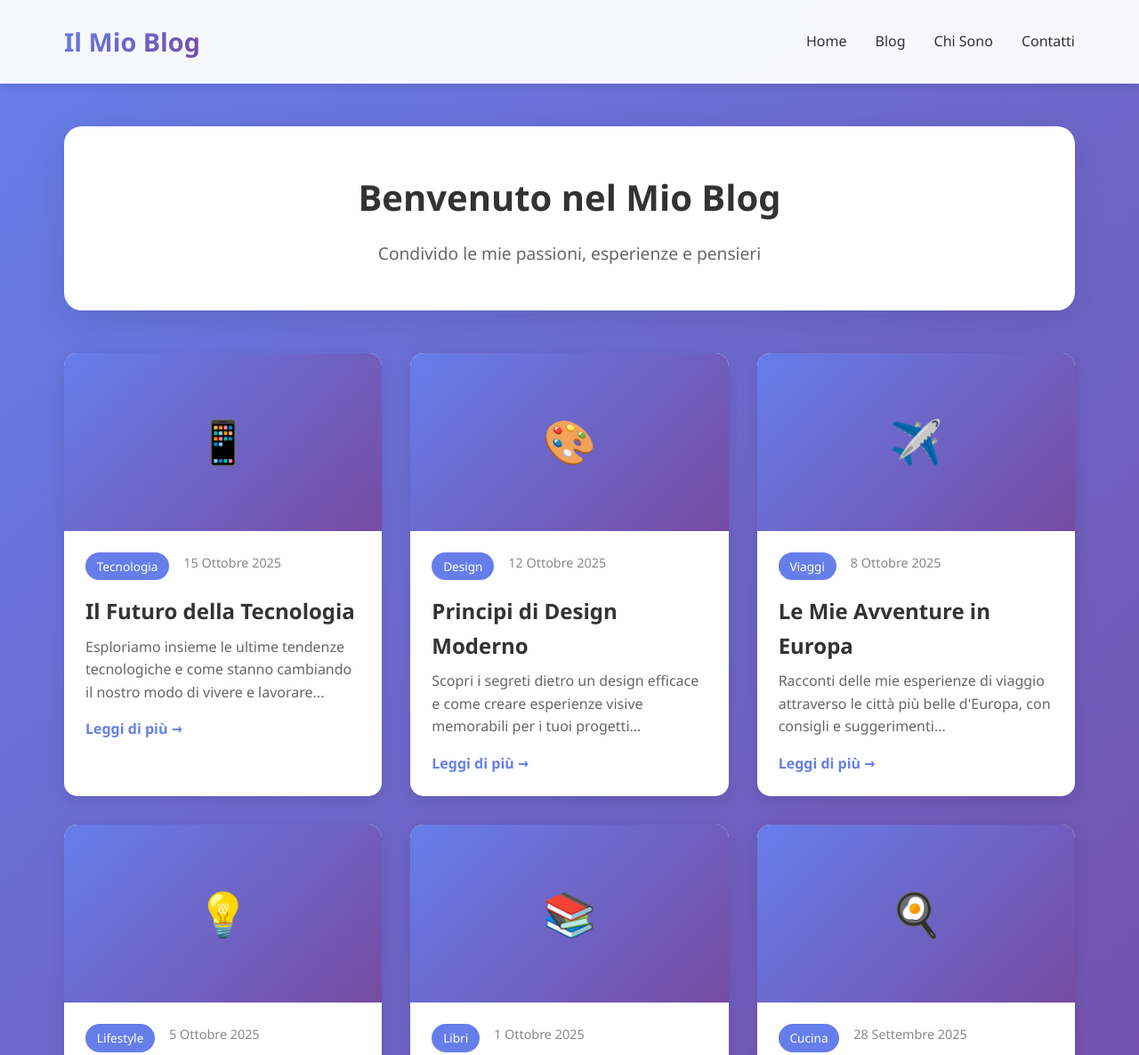
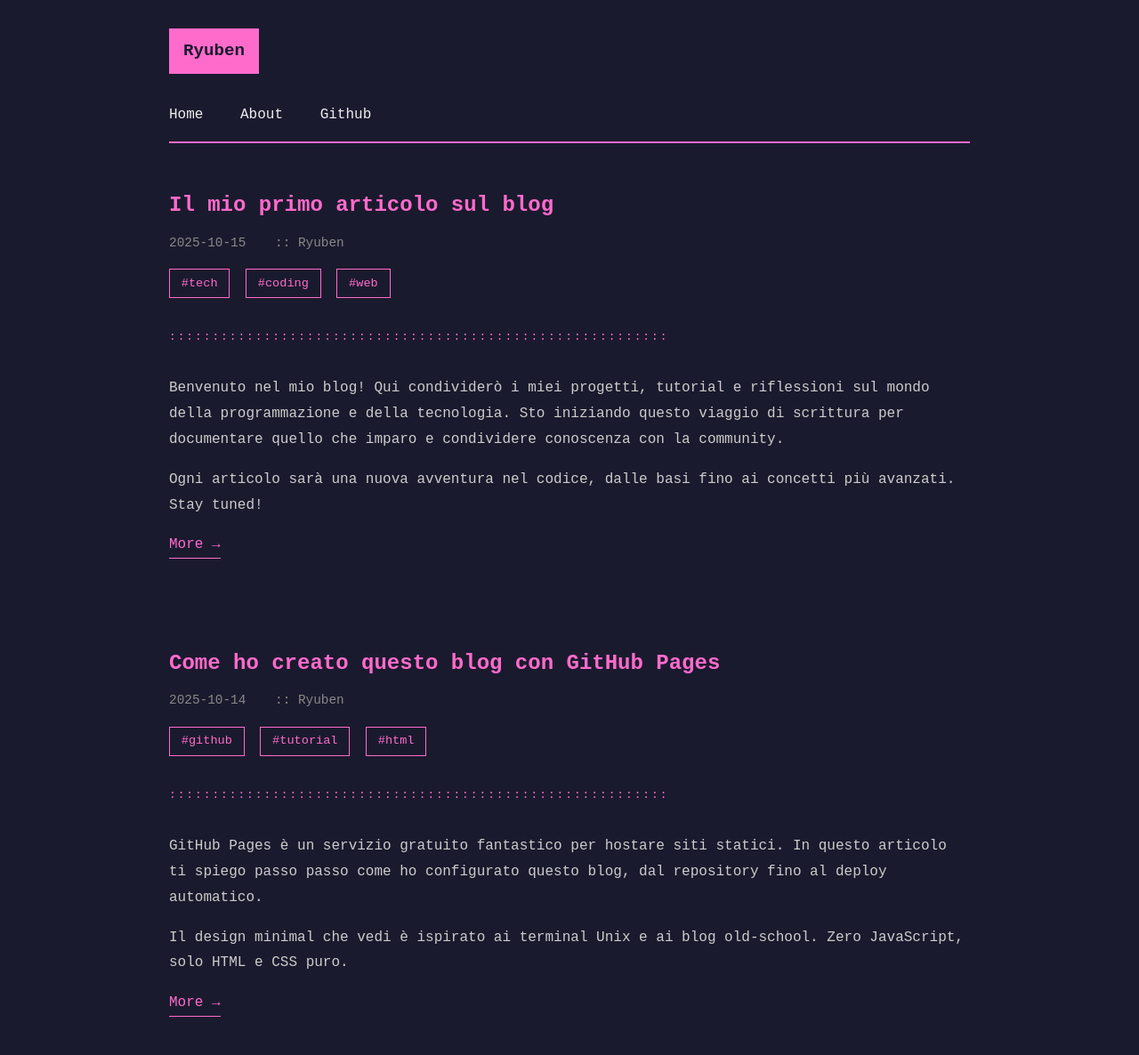
Before and after one commit to ryuben-star/ryuben-star.github.io, a plain HTML site: page index.html in a window 1280 px wide. Shown: the top 1186 px of the page at 89% size. Drawn offline with Linux system fonts and the light colour scheme.

Commit message:
Update index.html

```diff
--- a/index.html
+++ b/index.html
@@ -3,7 +3,7 @@
 <head>
     <meta charset="UTF-8">
     <meta name="viewport" content="width=device-width, initial-scale=1.0">
-    <title>Il Mio Blog</title>
+    <title>Ryuben Blog</title>
     <style>
         * {
             margin: 0;
@@ -12,316 +12,219 @@
         }
 
         body {
-            font-family: 'Segoe UI', Tahoma, Geneva, Verdana, sans-serif;
-            line-height: 1.6;
-            color: #333;
-            background: linear-gradient(135deg, #667eea 0%, #764ba2 100%);
-            min-height: 100vh;
+            font-family: 'Courier New', monospace;
+            background: #1a1a2e;
+            color: #eee;
+            line-height: 1.8;
+            padding: 2rem;
+        }
+
+        .container {
+            max-width: 900px;
+            margin: 0 auto;
         }
 
         header {
-            background: rgba(255, 255, 255, 0.95);
-            backdrop-filter: blur(10px);
-            padding: 1.5rem 0;
-            box-shadow: 0 2px 10px rgba(0,0,0,0.1);
-            position: sticky;
-            top: 0;
-            z-index: 100;
+            margin-bottom: 3rem;
+            padding-bottom: 1rem;
+            border-bottom: 2px solid #ff6bcb;
+        }
+
+        .logo {
+            background: #ff6bcb;
+            color: #1a1a2e;
+            padding: 0.5rem 1rem;
+            display: inline-block;
+            font-weight: bold;
+            font-size: 1.2rem;
+            margin-bottom: 1rem;
         }
 
         nav {
-            max-width: 1200px;
-            margin: 0 auto;
-            padding: 0 2rem;
-            display: flex;
-            justify-content: space-between;
-            align-items: center;
+            margin-top: 1rem;
         }
 
-        .logo {
-            font-size: 1.8rem;
-            font-weight: bold;
-            background: linear-gradient(135deg, #667eea, #764ba2);
-            -webkit-background-clip: text;
-            -webkit-text-fill-color: transparent;
-            background-clip: text;
+        nav a {
+            color: #eee;
+            text-decoration: none;
+            margin-right: 2rem;
+            border-bottom: 2px solid transparent;
+            transition: border-color 0.3s;
         }
 
-        .nav-links {
-            display: flex;
-            gap: 2rem;
-            list-style: none;
+        nav a:hover {
+            border-bottom: 2px solid #ff6bcb;
         }
 
-        .nav-links a {
-            color: #333;
-            text-decoration: none;
-            font-weight: 500;
-            transition: color 0.3s;
+        .separator {
+            color: #ff6bcb;
+            margin: 2rem 0;
+            font-size: 0.8rem;
+            letter-spacing: 2px;
         }
 
-        .nav-links a:hover {
-            color: #667eea;
+        article {
+            margin-bottom: 4rem;
+            padding-bottom: 2rem;
         }
 
-        .container {
-            max-width: 1200px;
-            margin: 3rem auto;
-            padding: 0 2rem;
+        article h2 {
+            color: #ff6bcb;
+            font-size: 1.5rem;
+            margin-bottom: 0.5rem;
         }
 
-        .hero {
-            background: white;
-            border-radius: 20px;
-            padding: 3rem;
-            margin-bottom: 3rem;
-            box-shadow: 0 10px 40px rgba(0,0,0,0.1);
-            text-align: center;
+        .meta {
+            color: #888;
+            font-size: 0.9rem;
+            margin-bottom: 1rem;
         }
 
-        .hero h1 {
-            font-size: 2.5rem;
-            margin-bottom: 1rem;
-            color: #333;
+        .meta span {
+            margin-right: 1.5rem;
         }
 
-        .hero p {
-            font-size: 1.2rem;
-            color: #666;
+        .tags {
+            margin: 1rem 0;
         }
 
-        .blog-grid {
-            display: grid;
-            grid-template-columns: repeat(auto-fill, minmax(350px, 1fr));
-            gap: 2rem;
-            margin-bottom: 3rem;
-        }
-
-        .blog-card {
-            background: white;
-            border-radius: 15px;
-            overflow: hidden;
-            box-shadow: 0 5px 20px rgba(0,0,0,0.1);
-            transition: transform 0.3s, box-shadow 0.3s;
-            cursor: pointer;
-        }
-
-        .blog-card:hover {
-            transform: translateY(-10px);
-            box-shadow: 0 15px 40px rgba(0,0,0,0.2);
-        }
-
-        .blog-image {
-            width: 100%;
-            height: 200px;
-            background: linear-gradient(135deg, #667eea, #764ba2);
-            display: flex;
-            align-items: center;
-            justify-content: center;
-            font-size: 3rem;
-            color: white;
-        }
-
-        .blog-content {
-            padding: 1.5rem;
-        }
-
-        .blog-meta {
-            display: flex;
-            gap: 1rem;
-            margin-bottom: 1rem;
-            font-size: 0.9rem;
-            color: #888;
-        }
-
-        .blog-category {
-            background: #667eea;
-            color: white;
-            padding: 0.3rem 0.8rem;
-            border-radius: 20px;
+        .tag {
+            display: inline-block;
+            background: transparent;
+            border: 1px solid #ff6bcb;
+            color: #ff6bcb;
+            padding: 0.2rem 0.8rem;
+            margin-right: 0.5rem;
             font-size: 0.85rem;
         }
 
-        .blog-content h2 {
-            font-size: 1.5rem;
-            margin-bottom: 0.5rem;
-            color: #333;
-        }
-
-        .blog-content p {
-            color: #666;
-            margin-bottom: 1rem;
+        article p {
+            margin-top: 1rem;
+            color: #ccc;
         }
 
         .read-more {
-            color: #667eea;
-            font-weight: 600;
+            color: #ff6bcb;
             text-decoration: none;
-            display: inline-flex;
-            align-items: center;
-            gap: 0.5rem;
-            transition: gap 0.3s;
+            display: inline-block;
+            margin-top: 1rem;
+            border-bottom: 1px solid #ff6bcb;
         }
 
         .read-more:hover {
-            gap: 1rem;
+            background: #ff6bcb;
+            color: #1a1a2e;
+            padding: 0 0.3rem;
         }
 
         footer {
-            background: rgba(255, 255, 255, 0.95);
-            backdrop-filter: blur(10px);
-            padding: 2rem 0;
+            margin-top: 4rem;
+            padding-top: 2rem;
+            border-top: 1px solid #333;
             text-align: center;
-            margin-top: 4rem;
+            color: #666;
+            font-size: 0.9rem;
         }
 
-        .social-links {
-            display: flex;
-            gap: 1.5rem;
-            justify-content: center;
-            margin-bottom: 1rem;
-        }
-
-        .social-links a {
-            width: 40px;
-            height: 40px;
-            background: linear-gradient(135deg, #667eea, #764ba2);
-            border-radius: 50%;
-            display: flex;
-            align-items: center;
-            justify-content: center;
-            color: white;
+        footer a {
+            color: #ff6bcb;
             text-decoration: none;
-            transition: transform 0.3s;
-        }
-
-        .social-links a:hover {
-            transform: scale(1.1);
         }
 
         @media (max-width: 768px) {
-            .blog-grid {
-                grid-template-columns: 1fr;
+            body {
+                padding: 1rem;
             }
 
-            .nav-links {
-                gap: 1rem;
-            }
-
-            .hero h1 {
-                font-size: 2rem;
+            nav a {
+                display: block;
+                margin: 0.5rem 0;
             }
         }
     </style>
 </head>
 <body>
+    <div class="container">
         <header>
+            <div class="logo">Ryuben</div>
             <nav>
-            <div class="logo">Il Mio Blog</div>
-            <ul class="nav-links">
-                <li><a href="#home">Home</a></li>
-                <li><a href="#blog">Blog</a></li>
-                <li><a href="#about">Chi Sono</a></li>
-                <li><a href="#contact">Contatti</a></li>
-            </ul>
+                <a href="#home">Home</a>
+                <a href="#about">About</a>
+                <a href="https://github.com/ryuben-star">Github</a>
             </nav>
         </header>
 
-    <div class="container">
-        <div class="hero">
-            <h1>Benvenuto nel Mio Blog</h1>
-            <p>Condivido le mie passioni, esperienze e pensieri</p>
+        <main>
+            <!-- ARTICOLO 1 - COPIA QUESTO BLOCCO PER AGGIUNGERE NUOVI ARTICOLI -->
+            <article>
+                <h2>Il mio primo articolo sul blog</h2>
+                <div class="meta">
+                    <span>2025-10-15</span>
+                    <span>:: Ryuben</span>
                 </div>
-
-        <div class="blog-grid" id="blog">
-            <article class="blog-card">
-                <div class="blog-image">📱</div>
-                <div class="blog-content">
-                    <div class="blog-meta">
-                        <span class="blog-category">Tecnologia</span>
-                        <span>15 Ottobre 2025</span>
+                <div class="tags">
+                    <span class="tag">#tech</span>
+                    <span class="tag">#coding</span>
+                    <span class="tag">#web</span>
                 </div>
-                    <h2>Il Futuro della Tecnologia</h2>
-                    <p>Esploriamo insieme le ultime tendenze tecnologiche e come stanno cambiando il nostro modo di vivere e lavorare...</p>
-                    <a href="#" class="read-more">Leggi di più →</a>
-                </div>
+                <div class="separator">::::::::::::::::::::::::::::::::::::::::::::::::::::::::::</div>
+                <p>
+                    Benvenuto nel mio blog! Qui condividerò i miei progetti, tutorial e riflessioni sul mondo della programmazione e della tecnologia. Sto iniziando questo viaggio di scrittura per documentare quello che imparo e condividere conoscenza con la community.
+                </p>
+                <p>
+                    Ogni articolo sarà una nuova avventura nel codice, dalle basi fino ai concetti più avanzati. Stay tuned!
+                </p>
+                <a href="#" class="read-more">More →</a>
             </article>
 
-            <article class="blog-card">
-                <div class="blog-image">🎨</div>
-                <div class="blog-content">
-                    <div class="blog-meta">
-                        <span class="blog-category">Design</span>
-                        <span>12 Ottobre 2025</span>
+            <!-- ARTICOLO 2 -->
+            <article>
+                <h2>Come ho creato questo blog con GitHub Pages</h2>
+                <div class="meta">
+                    <span>2025-10-14</span>
+                    <span>:: Ryuben</span>
                 </div>
-                    <h2>Principi di Design Moderno</h2>
-                    <p>Scopri i segreti dietro un design efficace e come creare esperienze visive memorabili per i tuoi progetti...</p>
-                    <a href="#" class="read-more">Leggi di più →</a>
+                <div class="tags">
+                    <span class="tag">#github</span>
+                    <span class="tag">#tutorial</span>
+                    <span class="tag">#html</span>
                 </div>
+                <div class="separator">::::::::::::::::::::::::::::::::::::::::::::::::::::::::::</div>
+                <p>
+                    GitHub Pages è un servizio gratuito fantastico per hostare siti statici. In questo articolo ti spiego passo passo come ho configurato questo blog, dal repository fino al deploy automatico.
+                </p>
+                <p>
+                    Il design minimal che vedi è ispirato ai terminal Unix e ai blog old-school. Zero JavaScript, solo HTML e CSS puro.
+                </p>
+                <a href="#" class="read-more">More →</a>
             </article>
 
-            <article class="blog-card">
-                <div class="blog-image">✈️</div>
-                <div class="blog-content">
-                    <div class="blog-meta">
-                        <span class="blog-category">Viaggi</span>
-                        <span>8 Ottobre 2025</span>
+            <!-- ARTICOLO 3 -->
+            <article>
+                <h2>I miei tool preferiti per il coding</h2>
+                <div class="meta">
+                    <span>2025-10-12</span>
+                    <span>:: Ryuben</span>
                 </div>
-                    <h2>Le Mie Avventure in Europa</h2>
-                    <p>Racconti delle mie esperienze di viaggio attraverso le città più belle d'Europa, con consigli e suggerimenti...</p>
-                    <a href="#" class="read-more">Leggi di più →</a>
+                <div class="tags">
+                    <span class="tag">#tools</span>
+                    <span class="tag">#productivity</span>
                 </div>
+                <div class="separator">:::::::::::::::::::::::::::::::::::::::::::::::::::::::::::</div>
+                <p>
+                    Visual Studio Code, terminale iTerm2, e tanti altri tool che uso quotidianamente. Ecco la mia setup completa per essere produttivo e scrivere codice pulito.
+                </p>
+                <p>
+                    La scelta degli strumenti giusti può fare la differenza tra un workflow fluido e uno frustrante.
+                </p>
+                <a href="#" class="read-more">More →</a>
             </article>
 
-            <article class="blog-card">
-                <div class="blog-image">💡</div>
-                <div class="blog-content">
-                    <div class="blog-meta">
-                        <span class="blog-category">Lifestyle</span>
-                        <span>5 Ottobre 2025</span>
-                    </div>
-                    <h2>Produttività e Benessere</h2>
-                    <p>Come trovare il giusto equilibrio tra lavoro e vita personale, con strategie pratiche per migliorare la tua routine...</p>
-                    <a href="#" class="read-more">Leggi di più →</a>
-                </div>
-            </article>
-
-            <article class="blog-card">
-                <div class="blog-image">📚</div>
-                <div class="blog-content">
-                    <div class="blog-meta">
-                        <span class="blog-category">Libri</span>
-                        <span>1 Ottobre 2025</span>
-                    </div>
-                    <h2>Libri che Cambiano la Vita</h2>
-                    <p>Una selezione dei libri che hanno influenzato il mio modo di pensare e vedere il mondo, con recensioni personali...</p>
-                    <a href="#" class="read-more">Leggi di più →</a>
-                </div>
-            </article>
-
-            <article class="blog-card">
-                <div class="blog-image">🍳</div>
-                <div class="blog-content">
-                    <div class="blog-meta">
-                        <span class="blog-category">Cucina</span>
-                        <span>28 Settembre 2025</span>
-                    </div>
-                    <h2>Ricette Facili e Veloci</h2>
-                    <p>Le mie ricette preferite per quando hai poco tempo ma vuoi mangiare bene, con ingredienti semplici e genuini...</p>
-                    <a href="#" class="read-more">Leggi di più →</a>
-                </div>
-            </article>
-        </div>
-    </div>
+        </main>
 
         <footer>
-        <div class="social-links">
-            <a href="#" title="Facebook">f</a>
-            <a href="#" title="Twitter">𝕏</a>
-            <a href="#" title="Instagram">📷</a>
-            <a href="#" title="LinkedIn">in</a>
+            <p>© 2025 Powered by <a href="https://pages.github.com">GitHub Pages</a></p>
+        </footer>
     </div>
-        <p>&copy; 2025 Il Mio Blog. Tutti i diritti riservati.</p>
-    </footer>
 </body>
 </html>
```
Lines whose indentation alone changed are shown as unchanged.
